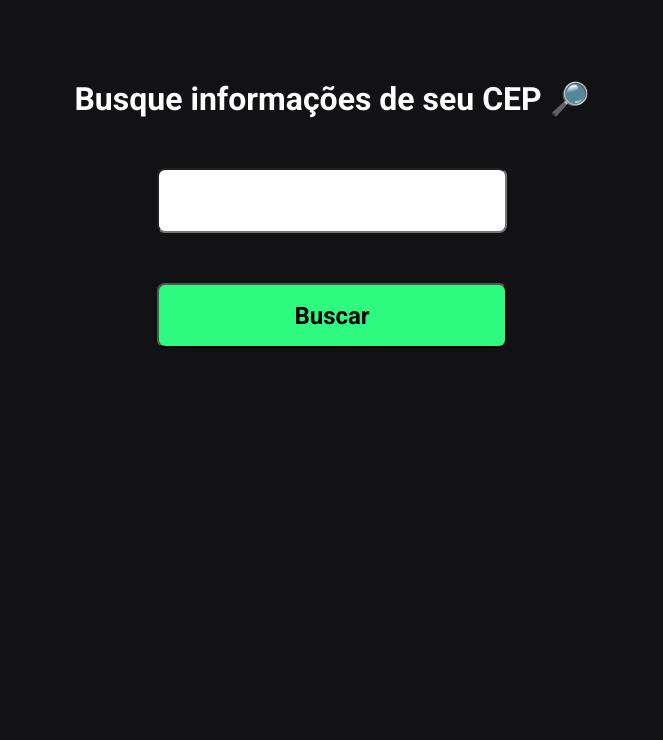
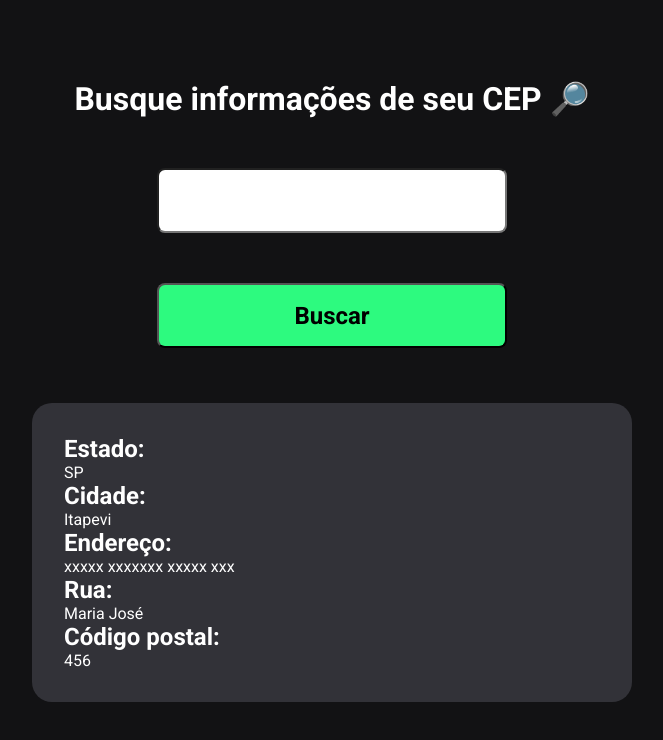
Before and after one commit to KevinAlves55/Buscador_de_CEP, a React (Vite) app: page /home in a window 1280 px wide. Shown: the top 740 px of the page, without its empty margins (308-971 px from the left). Built offline with nearby package versions, Linux system fonts and the light colour scheme.

Commit message:
feat: Iniciando a estilização das informações do CEP

```diff
--- a/src/app/pages/home/Home.module.scss
+++ b/src/app/pages/home/Home.module.scss
@@ -45,3 +45,16 @@
     }
   }
 }
+
+.container_infos_cep {
+  max-width: 600px;
+  margin: 0 auto;
+  margin-top: 55px;
+  padding: 2rem;
+  background-color: var(--gray-700);
+  border-radius: 20px;
+  -webkit-border-radius: 20px;
+  -moz-border-radius: 20px;
+  -ms-border-radius: 20px;
+  -o-border-radius: 20px;
+}
--- a/src/app/pages/home/Home.tsx
+++ b/src/app/pages/home/Home.tsx
@@ -8,6 +8,33 @@ export const Home: React.FC = () => {
         <input type="text" />
         <button>Buscar</button>
       </div>
+
+      <div className={Style.container_infos_cep}>
+        <div>
+          <h2>Estado: </h2>
+          <span>SP</span>
+        </div>
+
+        <div>
+          <h2>Cidade: </h2>
+          <span>Itapevi</span>
+        </div>
+
+        <div>
+          <h2>Endereço: </h2>
+          <span>xxxxx xxxxxxx xxxxx xxx</span>
+        </div>
+
+        <div>
+          <h2>Rua: </h2>
+          <span>Maria José</span>
+        </div>
+
+        <div>
+          <h2>Código postal: </h2>
+          <span>456</span>
+        </div>
+      </div>
     </>
   );
 };
```
